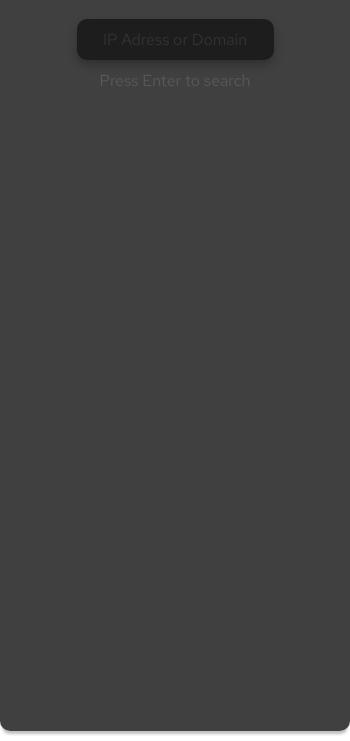
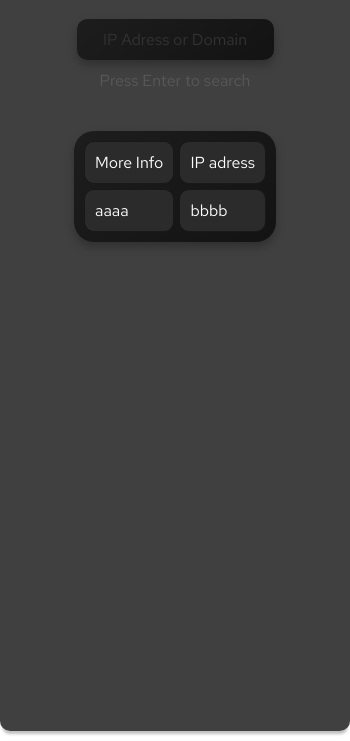
Before and after one commit to Nepetas/Kanjozoku, an Electron app: page src/index.html in a window 350 px wide. Shown: the part 103-844 px from the top of the page. Drawn offline with Linux system fonts and the light colour scheme.

Commit message:
made table css

```diff
--- a/src/api.js
+++ b/src/api.js
@@ -1,6 +1,7 @@
 const axios = require("axios");
 
 let input = document.getElementById("ipinput");
+let output = document.getElementById("ipinfo");
 
 input.addEventListener("keyup", function (event) {
   // Number 13 is the "Enter" key on the keyboard
@@ -8,16 +9,18 @@ input.addEventListener("keyup", function (event) {
     // Cancel the default action, if needed
     event.preventDefault();
     // Trigger the button element with a click
-    api(input.value, "");
+    api(input.value);
   }
 });
 
-function api(ip, values) {
+function api(ip) {
   axios({
     method: "get",
     url: `http://ip-api.com/json/${ip}`,
     responseType: "stream",
   }).then(function (response) {
     console.log(response);
+    console.log(JSON.stringify(response));
+    output.value = JSON.stringify(response).status;
   });
 }
--- a/src/index.css
+++ b/src/index.css
@@ -59,11 +59,16 @@ input {
   border-radius: 10px;
   border-style: hidden;
   font-family: "Red Hat Text", sans-serif;
-  background-color: rgb(29, 29, 29);
   color: white;
   transition: ease-in-out 150ms;
   box-shadow: 0px 5px 10px 0px rgba(0, 0, 0, 0.25);
   caret-color: rgb(128, 128, 128);
+  background: rgb(29, 29, 29);
+  background: linear-gradient(
+    140deg,
+    rgba(29, 29, 29, 1) 0%,
+    rgba(19, 19, 19, 1) 100%
+  );
 }
 
 input::placeholder {
@@ -114,3 +119,27 @@ img {
   float: left;
   padding: 14px;
 }
+
+table {
+  background-color: #181818;
+  margin: auto;
+  padding: 5px;
+  margin-top: 40px;
+  border-radius: 20px;
+  border-spacing: 5px;
+  background: rgb(29, 29, 29);
+  background: linear-gradient(
+    140deg,
+    rgba(29, 29, 29, 1) 0%,
+    rgba(19, 19, 19, 1) 100%
+  );
+  box-shadow: 0px 5px 10px 0px rgba(0, 0, 0, 0.25);
+}
+
+th,
+td {
+  background-color: rgb(43, 43, 43);
+  padding: 10px;
+  border-radius: 10px;
+  border: 1px solid #181818;
+}
--- a/src/index.html
+++ b/src/index.html
@@ -1,6 +1,5 @@
 <!DOCTYPE html>
 <html>
-
   <head>
     <meta charset="UTF-8" />
     <title>Kanjozoku</title>
@@ -17,11 +16,28 @@
       </div>
 
       <div class="inputs">
-            <input title="ipadress" type="text" placeholder="IP Adress or Domain" id="ipinput" />
+        <input
+          title="ipadress"
+          type="text"
+          placeholder="IP Adress or Domain"
+          id="ipinput"
+        />
         <p>Press Enter to search</p>
+      </div>
+
+      <div class="outputs">
+        <table>
+          <tr>
+            <td>More Info</td>
+            <td>IP adress</td>
+          </tr>
+          <tr>
+            <td>aaaa</td>
+            <td>bbbb</td>
+          </tr>
+        </table>
       </div>
       <script src="api.js "></script>
     </div>
   </body>
-
 </html>
```
Lines whose indentation alone changed are shown as unchanged.
